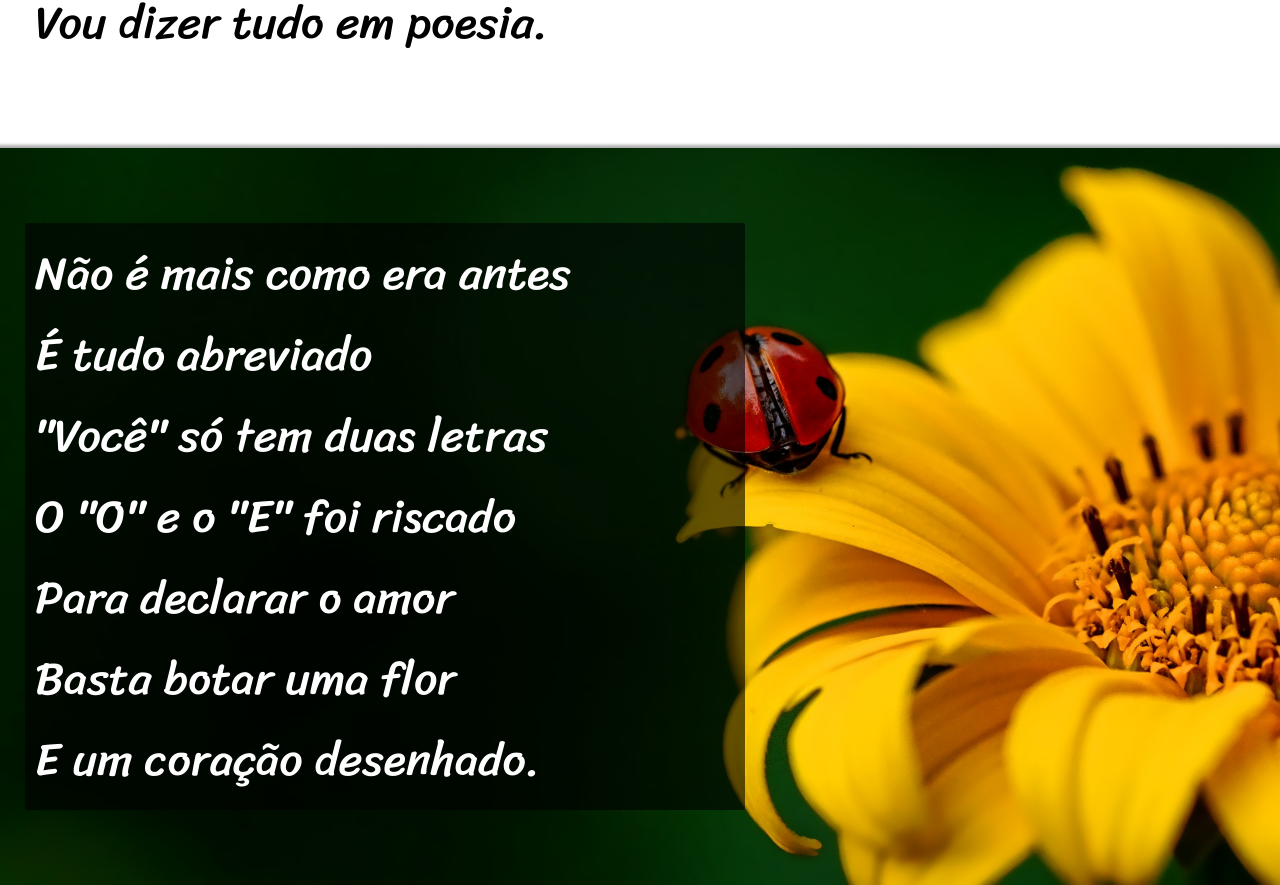
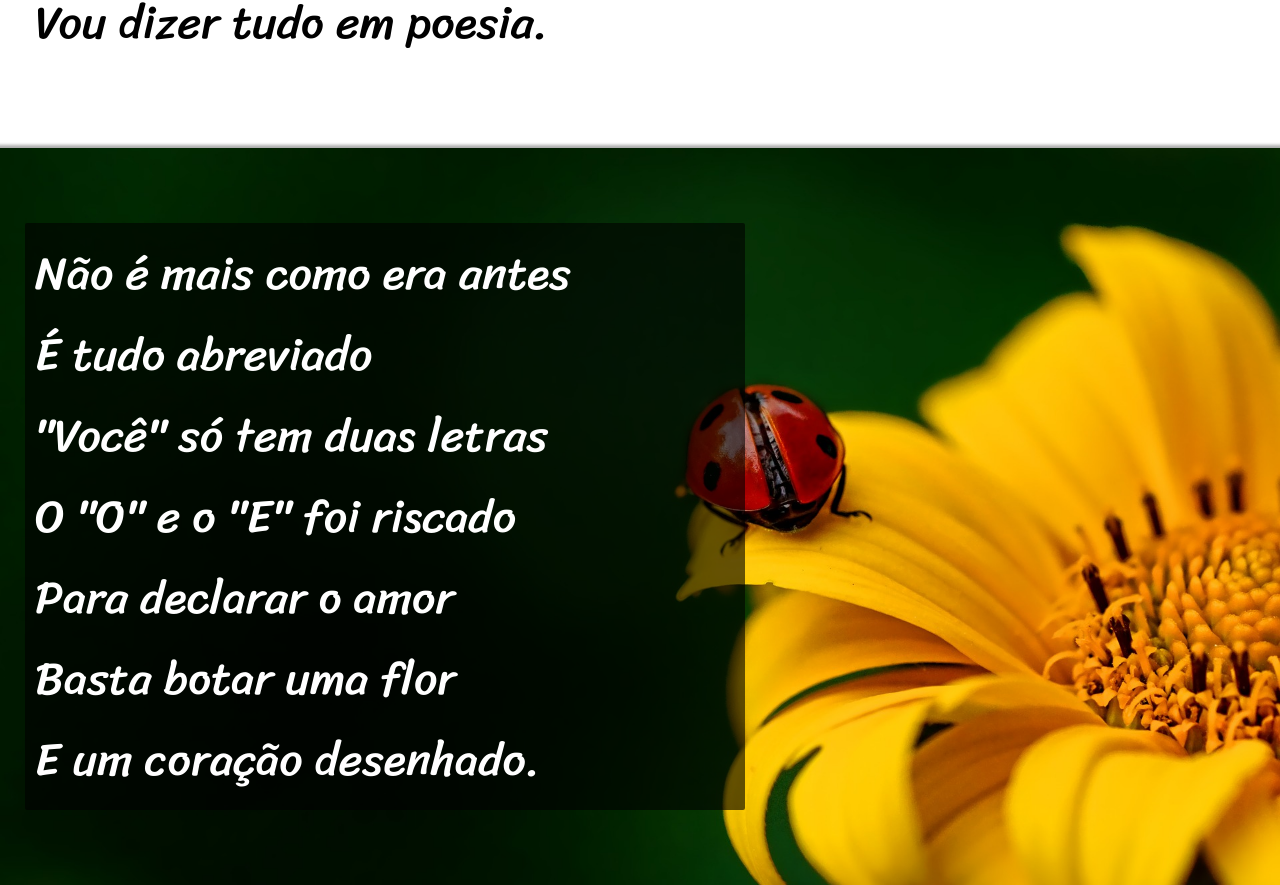
Before and after one commit to isacdelima/projeto-site_cordel, a plain HTML site: page index.html in a window 1280 px wide. Shown: the part 898-1783 px from the top of the page. Drawn offline with Linux system fonts and the light colour scheme.

Commit message:
Final Version

```diff
--- a/styles/style.css
+++ b/styles/style.css
@@ -68,7 +68,7 @@
             background-attachment: fixed;
             margin-bottom: 20px;
             box-shadow: 0px 0px 3px 3px #00000054;
-            background-position: bottom right ;
+            background-position: right center ;
         }
 
         .fundo-imagem#flor{
```
